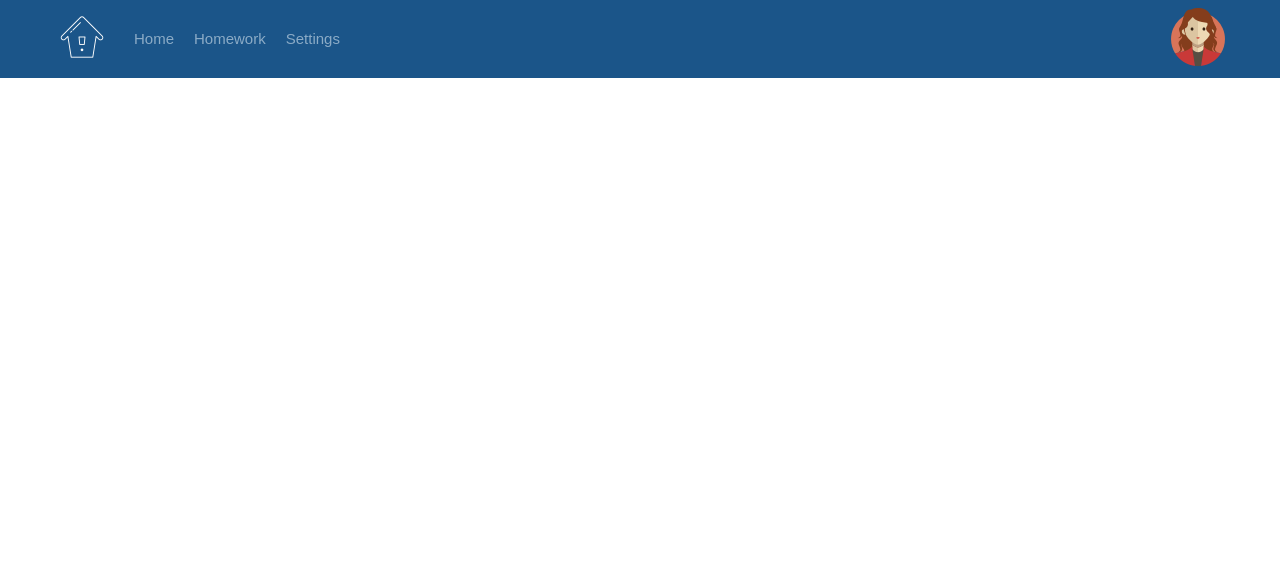
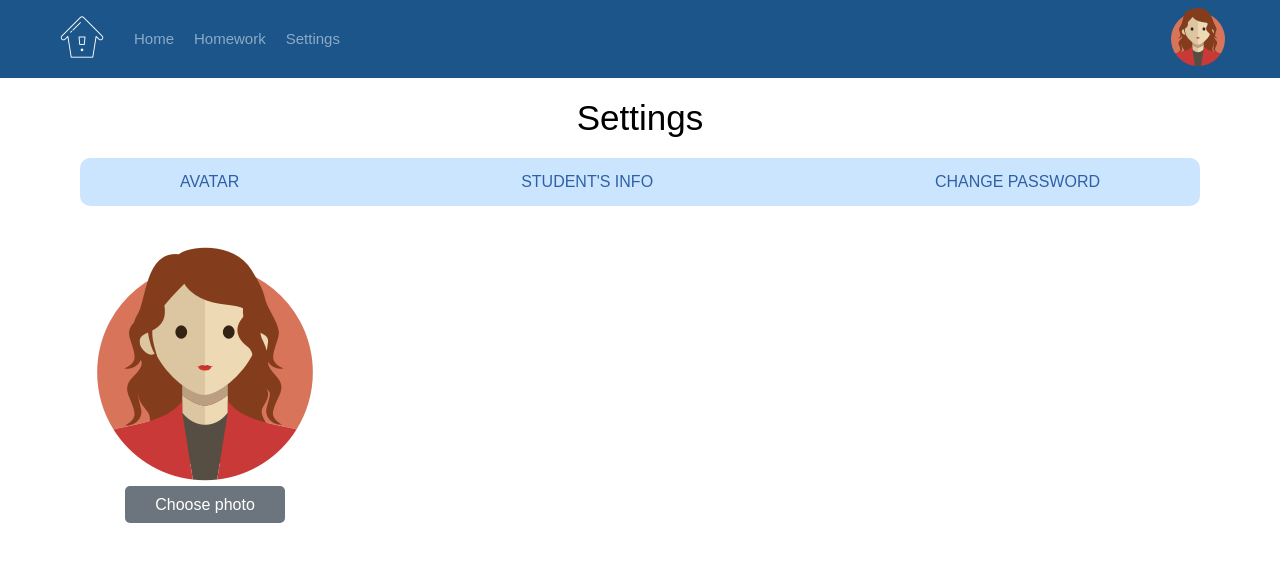
Before and after one commit to Beyond32/git-lesson, a plain HTML site: page index.html in a window 1280 px wide. Drawn offline with Linux system fonts and the light colour scheme.

Commit message:
start make form form title and avatar with change photo compleate

```diff
--- a/index.html
+++ b/index.html
@@ -28,5 +28,31 @@
         <a href="#"><img src="img/av_64.png" alt=""/></a>
       </div>
     </div>
+    <div class="profile-settings">
+      <h1 class="profile-title">Settings</h1>
+      <div class="form-info">
+        <p class="info-text">avatar</p>
+        <p class="info-text">student's info</p>
+        <p class="info-text">change password</p>
+      </div>
+      <div class="form">
+        <form class="profile-change-form" action="" method="POST">
+          <div class="choose-image">
+            <div><img src="img/av_256.png" alt="#" /></div>
+            <div>
+              <input
+                type="file"
+                accept="image/jpeg,image/png"
+                name="avatar-change"
+                id="choose-photo"
+              />
+              <label class="choose-photo" for="choose-photo"
+                >Choose photo
+              </label>
+            </div>
+          </div>
+        </form>
+      </div>
+    </div>
   </body>
 </html>
--- a/style.css
+++ b/style.css
@@ -33,3 +33,53 @@ body {
   color: #8babc6;
   padding-left: 20px;
 }
+
+.profile-settings {
+  margin-top: 20px;
+}
+.profile-title {
+  font-size: 35px;
+  font-weight: normal;
+  margin-bottom: 20px;
+  text-align: center;
+}
+.form-info {
+  background-color: #cce5ff;
+  border-radius: 10px;
+  margin: 0px 80px;
+  display: flex;
+  justify-content: space-between;
+  align-items: center;
+}
+
+.info-text {
+  color: #2f60a6;
+  padding: 15px 30px;
+  text-transform: uppercase;
+  padding: 15px 100px;
+}
+.form {
+  margin: 30px 80px;
+}
+
+.choose-image {
+  display: flex;
+  align-items: center;
+  flex-direction: column;
+  width: 250px;
+}
+.choose-photo {
+  margin-top: 10px;
+  padding: 10px 30px;
+  background-color: #6c757d;
+  color: #ffff;
+  border-radius: 5px;
+}
+
+.profile-change-form input[type="file"] {
+  width: 0.1px;
+  height: 0.1px;
+  opacity: 0;
+  position: absolute;
+  z-index: -10;
+}
```
